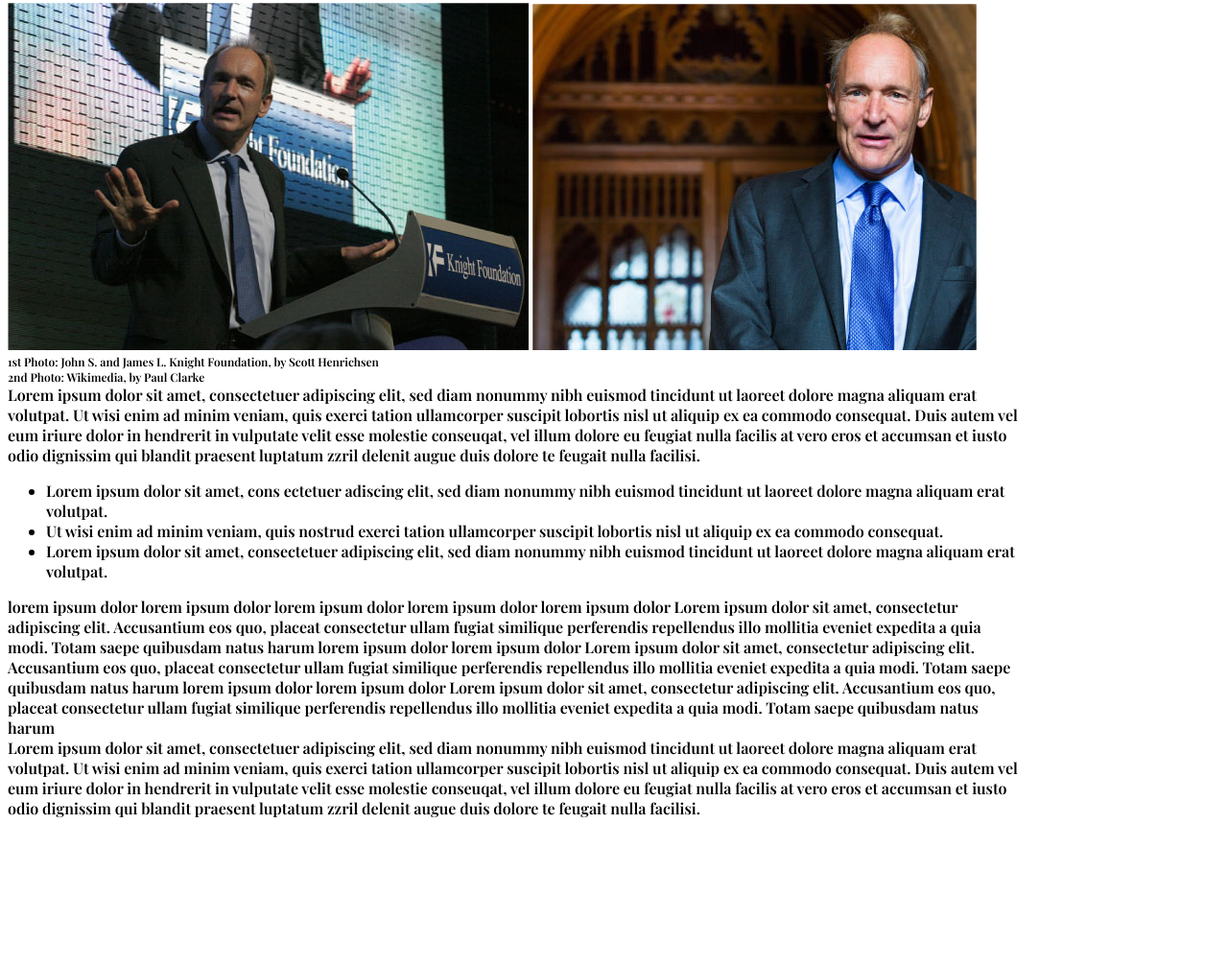
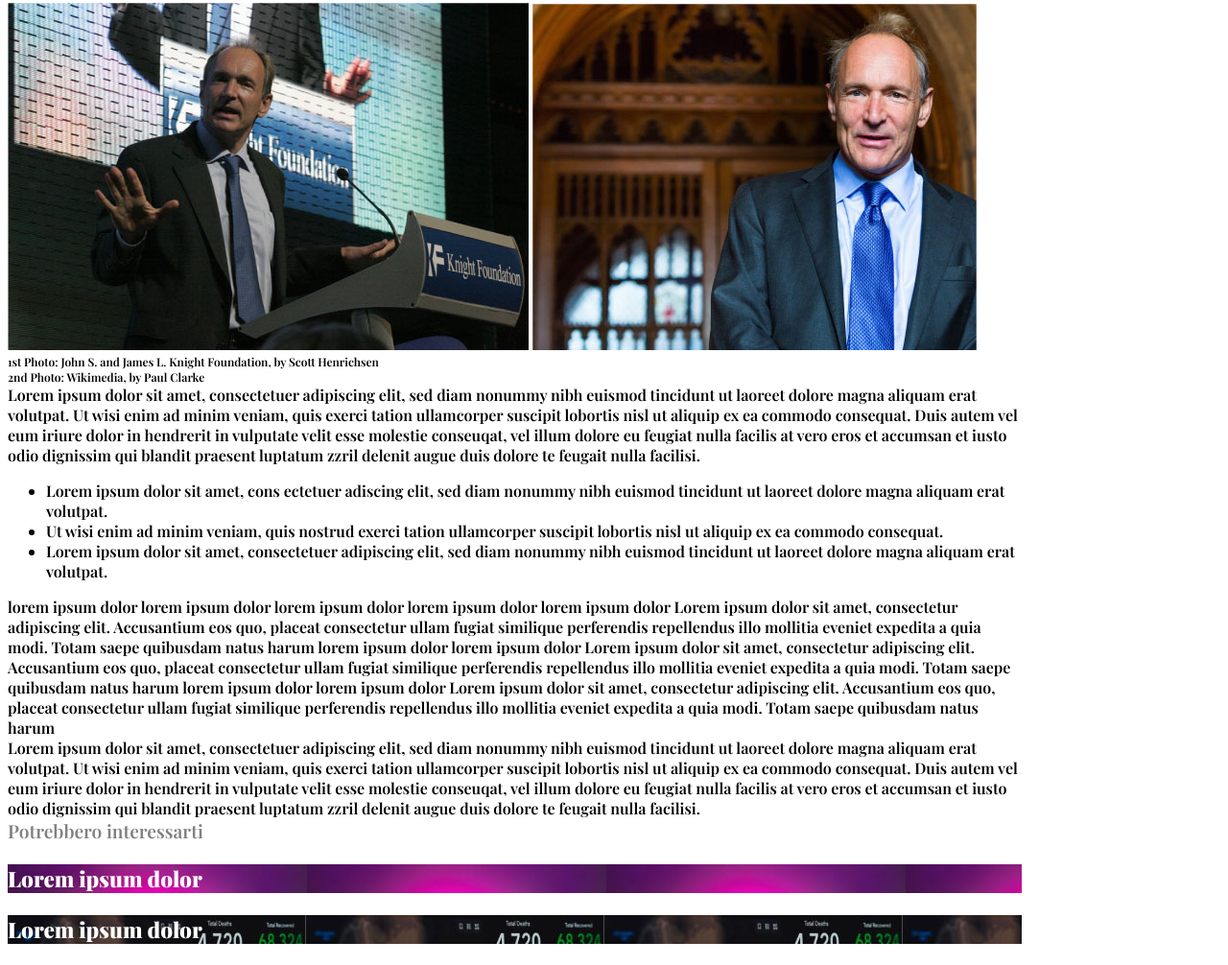
Before and after one commit to Massimo1204/html-css-booleaner, a plain HTML site: page html/index.html in a window 1280 px wide. Shown: the part 287-1293 px from the top of the page at 96% size. Before the commit the page ends 1148 px from the top, so only its background shows below. Drawn offline with nearby package versions, Linux system fonts and the light colour scheme.

Commit message:
aggiunte altre cose ancora

```diff
--- a/css/style.css
+++ b/css/style.css
@@ -46,6 +46,13 @@ header {
 .table-body{
     background-color: cadetblue;
 }
+.testo-footer{
+    background-image: url('../img/monitor.jpg');
+    color: white;
+}
+.secondo{
+    background-image: url('../img/graph.jpg');
+}
 
 #size-fonte{
     font-size: 0.75em;
--- a/html/index.html
+++ b/html/index.html
@@ -80,7 +80,15 @@
     </section>
     <section class="paragrafo">
         Lorem ipsum dolor sit amet, consectetuer adipiscing elit, sed diam nonummy nibh euismod tincidunt ut laoreet dolore magna aliquam erat volutpat. Ut wisi enim ad minim veniam, quis exerci tation ullamcorper suscipit lobortis nisl ut aliquip ex ea commodo consequat. Duis autem vel eum iriure dolor in hendrerit in vulputate velit esse molestie conseuqat, vel <span class="evidenzia"></span>illum dolore eu feugiat nulla facilis at vero eros et accumsan et iusto</span> odio dignissim qui blandit praesent luptatum zzril delenit augue duis dolore te feugait nulla facilisi.
-
     </section>
+    <footer class="color">
+        Potrebbero interessarti
+        <h3 class="testo-footer">
+            Lorem ipsum dolor
+        </h3>
+        <h3 class="testo-footer secondo">
+            Lorem ipsum dolor
+        </h3>
+    </footer>
 </body>
 </html>
```
